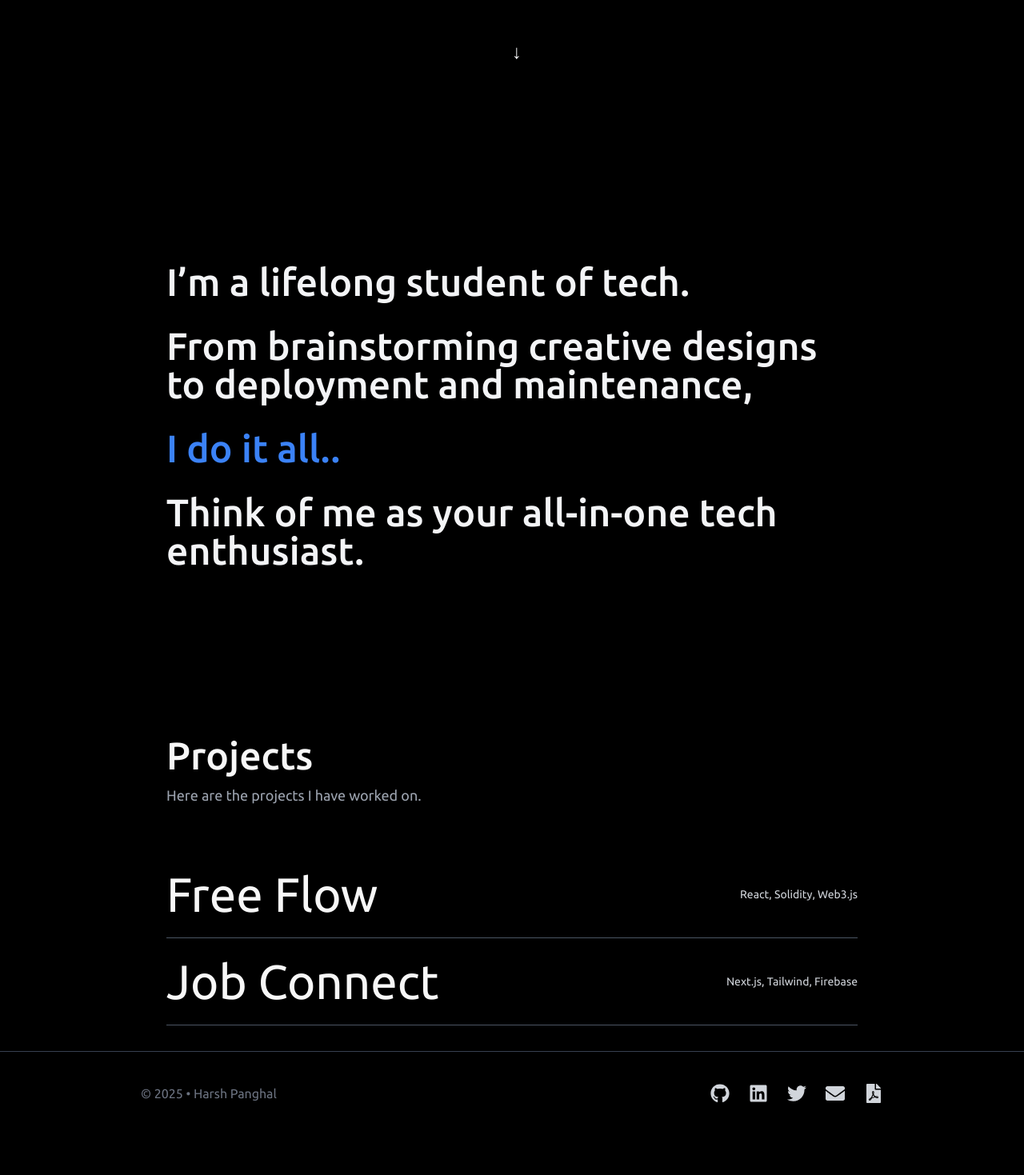
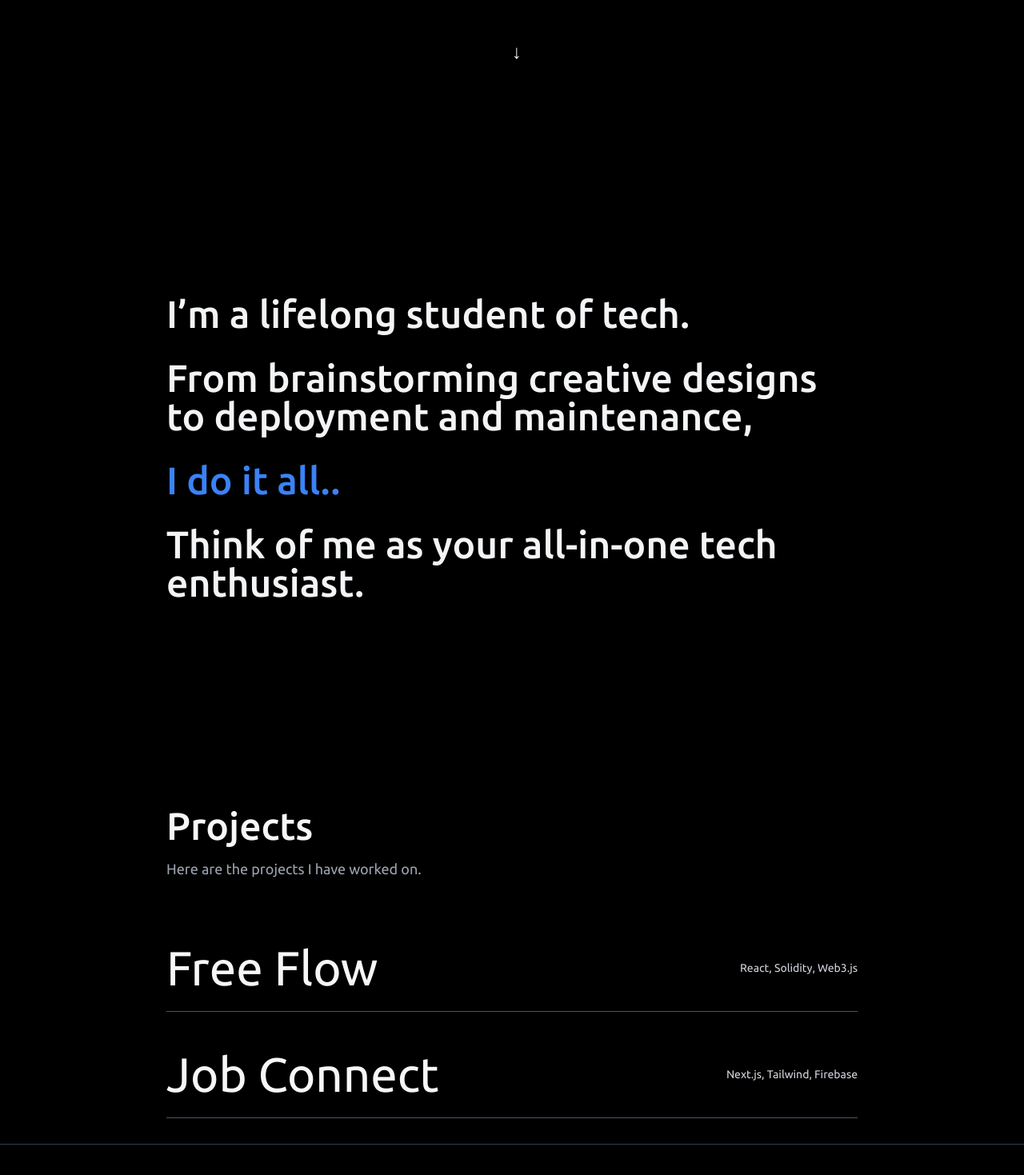
Before and after one commit to harshupanghal/harshpanghal, a React (Vite) app: page / in a window 1280 px wide. Shown: the part 680-2149 px from the top of the page at 80% size. Before the commit the page ends 2099 px from the top, so only its background shows below. Built offline with nearby package versions, Linux system fonts and the light colour scheme.

Commit message:
changes made

```diff
--- a/src/components/Projects.jsx
+++ b/src/components/Projects.jsx
@@ -25,13 +25,15 @@ const Projects = () => {
     <div>
       <section className="w-full px-8 md:px-16 lg:px-52 transition-all">
         {/* Title */}
-        <h1 className="text-4xl md:text-5xl font-medium mb-3">Projects</h1>
+        <h1 className="text-4xl md:text-5xl font-medium mb-2 sm:mb-4 mt-4 sm:mt-8">
+          Projects
+        </h1>
         <p className="text-lg text-gray-600 dark:text-gray-400 mb-10 sm:mb-20">
           Here are the projects I have worked on.
         </p>
 
         {/* Project List */}
-        <div className="space-y-6">
+        <div className="space-y-12">
           {projects.map((project, index) => (
             <div
               key={index}
--- a/src/pages/Landing.jsx
+++ b/src/pages/Landing.jsx
@@ -82,7 +82,7 @@ const Landing = () => {
 
         {/* Downward Arrow */}
         <motion.div
-          className="absolute bottom-10 left-1/2 transform -translate-x-1/2 cursor-pointer"
+          className="absolute bottom-5 sm:bottom-10 left-1/2 transform -translate-x-1/2 cursor-pointer"
           animate={{ y: [0, 10, 0] }}
           transition={{ repeat: Infinity, duration: 1.5, ease: "easeInOut" }}
           onClick={() =>
@@ -102,7 +102,7 @@ const Landing = () => {
       {/* ========== SECOND SECTION ========== */}
       <section
         id="about-section"
-        className="min-h-screen flex flex-col justify-center px-6 py-16 sm:py-32 md:px-20 lg:px-52"
+        className="min-h-screen flex flex-col justify-center px-6 mt-0 sm:mt-10 md:px-20 lg:px-52"
       >
         <motion.div className="max-w-5xl">
           <h2
@@ -137,7 +137,9 @@ const Landing = () => {
         </motion.div>
       </section>
       {/* ==========PROJECTS=========== */}
-      <Projects />
+      <div className="mt-8 sm:mt-12">
+        <Projects />
+      </div>
 
       {/* ============= Footer =========== */}
       <Footer />
```
